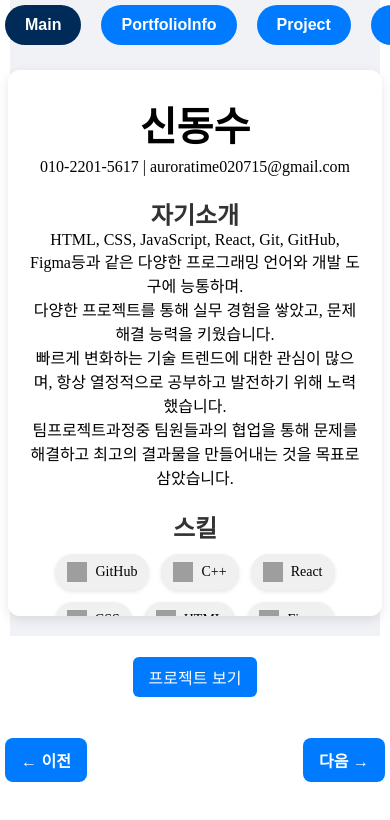
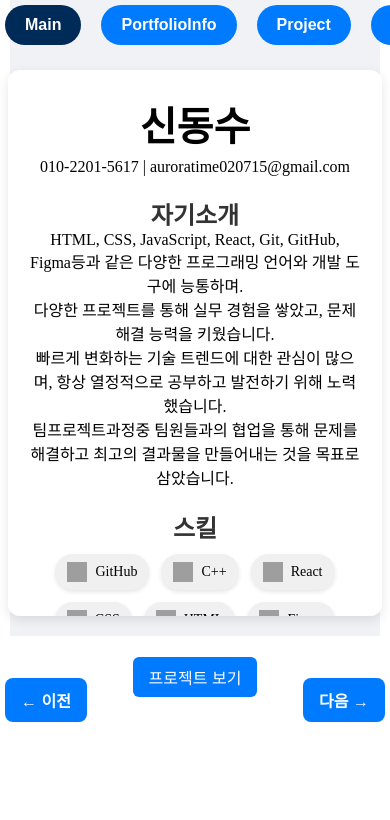
Before and after one commit to Dongsusin/DeskTop, a React (Vite) app: page / in a window 390 px wide. Shown: the top 820 px of the page. Built offline with nearby package versions, Linux system fonts and the light colour scheme; grey boxes are pictures that could not be loaded.

Commit message:
이력서 수정

```diff
--- a/src/Apps/Resume/Resume.css
+++ b/src/Apps/Resume/Resume.css
@@ -104,7 +104,7 @@
   display: flex;
   justify-content: space-between;
   align-items: center;
-  width: 75%;
+  width: 90%;
 }
 
 .page-controls button {
@@ -308,7 +308,7 @@
 @media screen and (max-width: 768px) {
   .page-controls {
     top: auto;
-    bottom: 0;
+    bottom: 60px;
   }
   .resume-container {
     height: 60vh;
```
